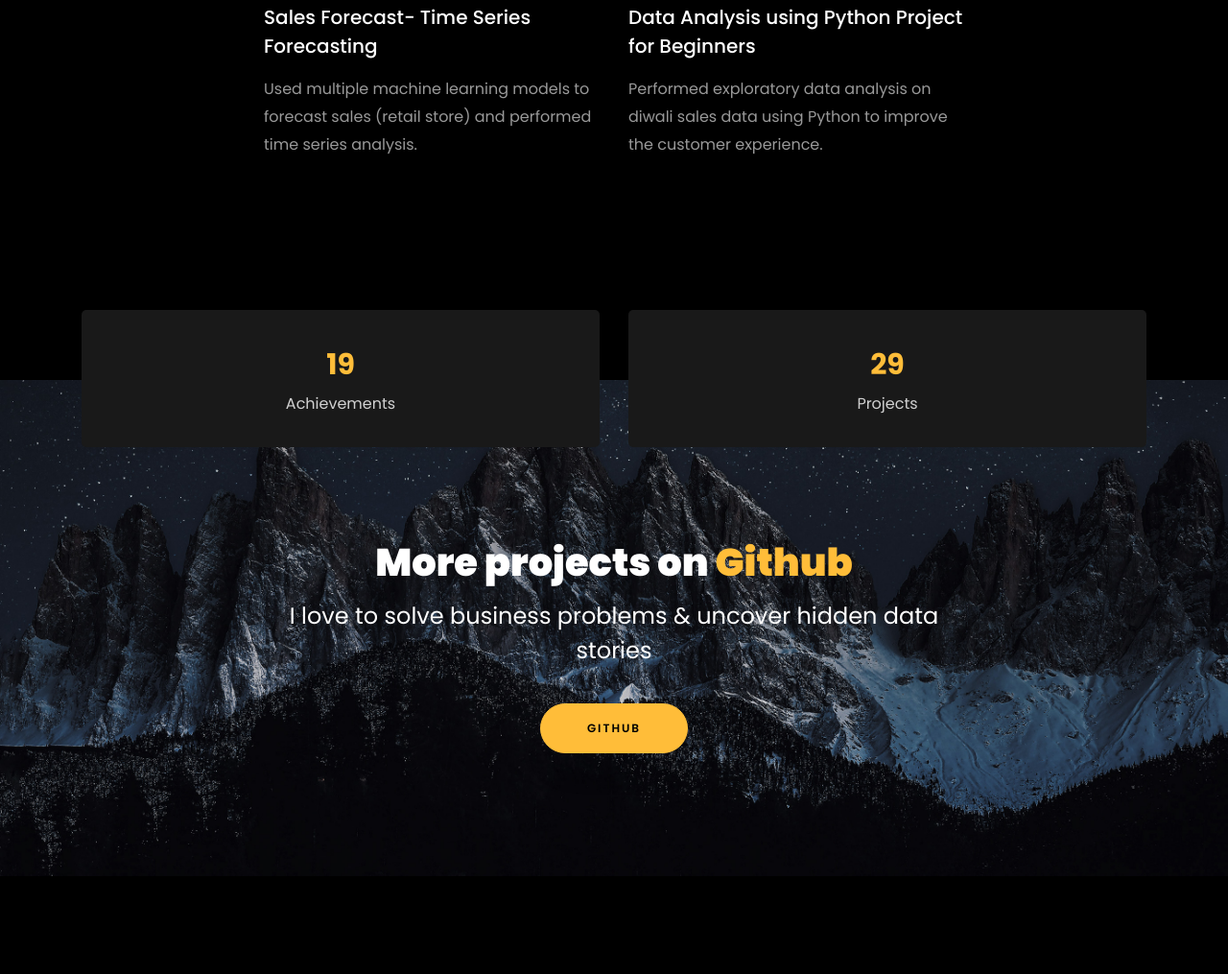
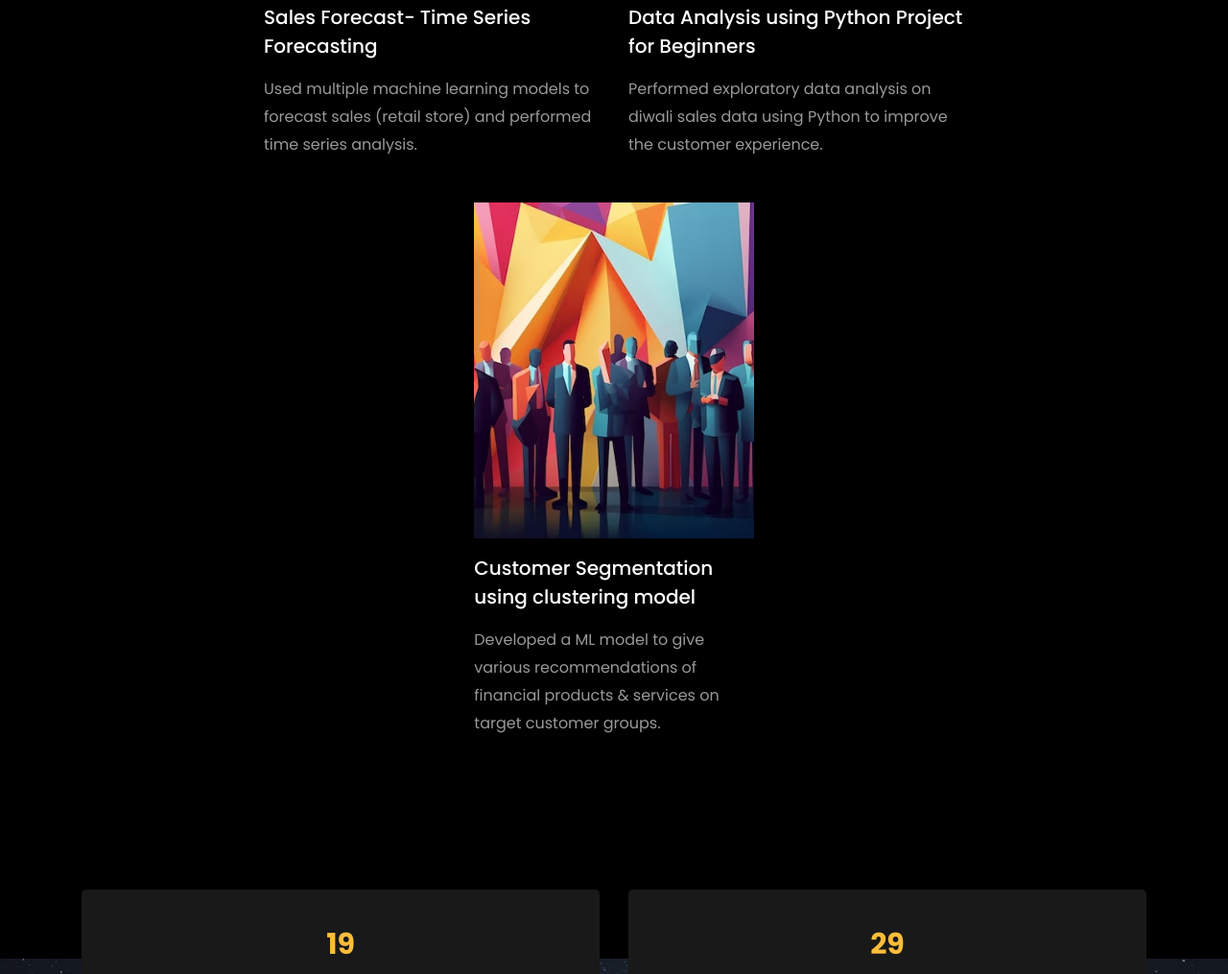
Before and after one commit to ravi-teja-reddy-pogu/ravitejareddy_portfolio.github.io, a plain HTML site: page index.html in a window 1280 px wide. Shown: the part 4601-5616 px from the top of the page at 96% size. Drawn offline with nearby package versions, Linux system fonts and the light colour scheme; files that its build step writes are made by us from their sources; files whose address does not match are found by name.

Commit message:
new commit

```diff
--- a/index.html
+++ b/index.html
@@ -407,7 +407,7 @@
             <p>Below are the sample Data Analytics projects on SQL, Python, Power BI & ML.</p>
           </div>
         </div>
-        <div class="row d-flex">
+        <div class="row d-flex justify-content-center">
           <div class="col-md-4 d-flex ftco-animate">
           	<div class="blog-entry justify-content-end">
               <a href="https://github.com/ravi-teja-reddy-pogu/SQL_Digital_music_store_analysis" class="block-20 zoom-effect" style="background-image: url('images/proj_1.jpg');">
@@ -419,7 +419,7 @@
               </div>
             </div>
           </div>
-		  <div class="col-md-4 d-flex ftco-animate">
+		  <!-- <div class="col-md-4 d-flex ftco-animate">
 			<div class="blog-entry justify-content-end">
 			<a href="https://github.com/ravi-teja-reddy-pogu/customer_segmentation" class="block-20 zoom-effect" style="background-image: url('images/proj_5.jpg');">
 			</a>
@@ -429,7 +429,7 @@
 			  <p>Developed a ML model to give various recommendations of financial products &amp; services on target customer groups.</p>
 			</div>
 		  </div>
-		</div>
+		</div> -->
           <div class="col-md-4 d-flex ftco-animate">
           	<div class="blog-entry">
               <a href="https://github.com/ravi-teja-reddy-pogu/PowerBi_Store_Analysis" class="block-20 zoom-effect" style="background-image: url('images/proj_3.jpg');">
@@ -467,7 +467,22 @@
 				</div>
 			  </div>
 			</div>
+		<br>
+		<div class="row d-flex justify-content-center">
+		<div class="col-md-4 d-flex ftco-animate">
+			<div class="blog-entry justify-content-end">
+			<a href="https://github.com/ravi-teja-reddy-pogu/customer_segmentation" class="block-20 zoom-effect" style="background-image: url('images/proj_5.jpg');">
+			</a>
+			<div class="text mt-3 float-right d-block">
+
+			  <h3 class="heading"><a href="https://github.com/ravi-teja-reddy-pogu/customer_segmentation">Customer Segmentation using clustering model</a></h3>
+			  <p>Developed a ML model to give various recommendations of financial products &amp; services on target customer groups.</p>
+			</div>
+		  </div>
+		</div>
+		</div>
 		 </div>
+
 	  </div>
     </section>
 
```
